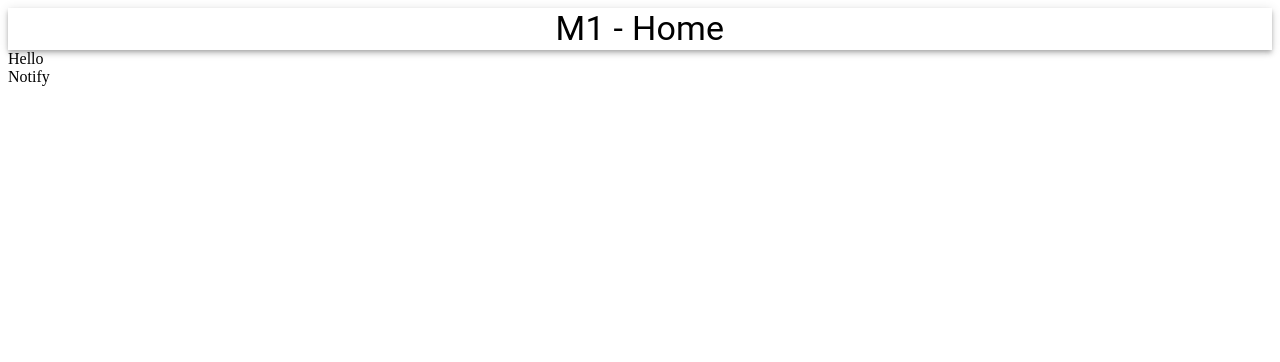
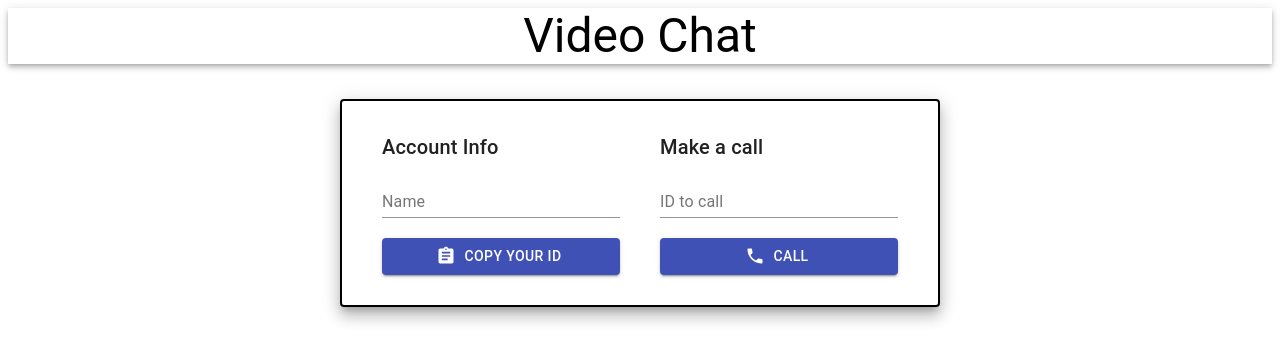
Before and after one commit to sakibhasancse/Real-time-communication-app, a React (Create React App) app in the folder webRTC/client/: page / in a window 1280 px wide. Shown: the top 362 px of the page. Built offline with nearby package versions, Linux system fonts and the light colour scheme; no server answers.

Commit message:
add : options

```diff
--- a/webRTC/client/src/App.js
+++ b/webRTC/client/src/App.js
@@ -3,21 +3,34 @@
 import VideoPlayer from './components/VideoPlayer';
 import Options from './components/Options';
 import Notifications from './components/Notifications';
+import { makeStyles } from '@material-ui/core/styles';
+const useStyles = makeStyles((theme) => ({
+
+    image: {
+        marginLeft: '15px',
+    },
+    wrapper: {
+        display: 'flex',
+        flexDirection: 'column',
+        alignItems: 'center',
+        width: '100%',
+    },
+}))
 
 const App = () => {
+    const classes = useStyles();
+
     return (
-        <div>
-            <AppBar position='static' color='inherit'>
-                <Typography variant='h4' align='center'>
-                    M1 - Home
-                </Typography>
+        <div className={classes.wrapper}>
+            <AppBar position="static" color="inherit">
+                <Typography variant="h3" align="center">Video Chat</Typography>
             </AppBar>
             <VideoPlayer />
             <Options>
                 <Notifications />
             </Options>
+            <div id="info"></div>
         </div>
     );
-}
-
+};
 export default App;
--- a/webRTC/client/src/SocketContext.js
+++ b/webRTC/client/src/SocketContext.js
@@ -1,88 +1,109 @@
 import React, { useState, useRef, useEffect, createContext } from 'react';
 import { io } from 'socket.io-client';
 import Peer from 'simple-peer';
-
+import { Alert } from '@material-ui/core'
 
 const SocketContext = createContext();
 
 const socket = io('http://localhost:5000');
 
 const ContextProvider = ({ children }) => {
-    const [stream, setStream] = useState(null);
-    const [me, setMe] = useState('');
-    const [call, setCall] = useState({});
+
     const [callAccepted, setCallAccepted] = useState(false);
     const [callEnded, setCallEnded] = useState(false);
+    const [stream, setStream] = useState();
     const [name, setName] = useState('');
+    const [call, setCall] = useState({});
+    const [me, setMe] = useState('');
 
     const myVideo = useRef();
     const userVideo = useRef();
-    const connectionRef = useRef()
+    const connectionRef = useRef();
 
     useEffect(() => {
-        navigator.mediaDevices.getUserMedia({ video: true, audio: true })
-            .then((currentStream) => {
-                setStream(currentStream);
-                myVideo.current.srcObject = currentStream;
-            })
-            .catch(() => {
-                console.log('Failed to get current stream')
-            })
+        try {
+            navigator.mediaDevices.getUserMedia({ video: true, audio: true })
+                .then((currentStream) => {
+                    setStream(currentStream);
+
+                    myVideo.current.srcObject = currentStream;
+                });
+        } catch (error) {
+            document.getElementById('info').append(<Alert severity="warning">This is a warning alert — check it out!</Alert>)
+        }
 
         socket.on('me', (id) => setMe(id));
 
         socket.on('callUser', ({ from, name: callerName, signal }) => {
-            setCall({ isReceivedCall: true, from, name: callerName, signal })
-        })
-    }, [])
+            setCall({ isReceivingCall: true, from, name: callerName, signal });
+        });
+    }, []);
 
     const answerCall = () => {
         setCallAccepted(true);
 
         const peer = new Peer({ initiator: false, trickle: false, stream });
 
-        peer.on('signal', function (data) {
-            socket.emit('answercall', { signal: data, to: call.from })
-        })
-        peer.on('stream', function (currentStream) {
+        peer.on('signal', (data) => {
+            socket.emit('answerCall', { signal: data, to: call.from });
+        });
+
+        peer.on('stream', (currentStream) => {
             userVideo.current.srcObject = currentStream;
-        })
+        });
 
         peer.signal(call.signal);
+
         connectionRef.current = peer;
-    }
+    };
 
     const callUser = (id) => {
         const peer = new Peer({ initiator: true, trickle: false, stream });
 
-        peer.on('signal', function (data) {
-            socket.emit('calluser', { userToCall: id, signalData: data, from: me, name })
-        })
-        peer.on('stream', function (currentStream) {
+        peer.on('signal', (data) => {
+            socket.emit('callUser', { userToCall: id, signalData: data, from: me, name });
+        });
+
+        peer.on('stream', (currentStream) => {
             userVideo.current.srcObject = currentStream;
-        })
+        });
 
-        socket.on('callaccepted', (signal) => {
-            setCallAccepted(true)
+        socket.on('callAccepted', (signal) => {
+            setCallAccepted(true);
 
-            peer.signal(true);
+            peer.signal(signal);
         });
 
         connectionRef.current = peer;
-    }
+    };
 
     const leaveCall = () => {
         setCallEnded(true);
+
         connectionRef.current.destroy();
-        window.location.reload()
-    }
+
+        window.location.reload();
+    };
+
     return (
         <SocketContext.Provider value={{
-            call, callAccepted, callEnded, name, me, myVideo, userVideo, connectionRef, stream, setName, callUser, leaveCall, answerCall
-        }} >
+            call,
+            callAccepted,
+            myVideo,
+            userVideo,
+            stream,
+            name,
+            setName,
+            callEnded,
+            me,
+            callUser,
+            leaveCall,
+            answerCall,
+        }}
+        >
             {children}
         </SocketContext.Provider>
-    )
-}
+    );
+};
 
-export { ContextProvider, SocketContext }
+export { ContextProvider, SocketContext };
--- a/webRTC/client/src/components/Notifications.jsx
+++ b/webRTC/client/src/components/Notifications.jsx
@@ -1,11 +1,28 @@
-import React from 'react'
+import React, { useContext } from 'react'
+import { Button } from '@material-ui/core';
+import { SocketContext } from '../SocketContext';
 
 const Notifications = () => {
+    const { answerCall, call, callAccepted } = useContext(SocketContext);
     return (
-        <div>
-            Notify
-        </div>
-    )
+        <>
+            {call.isReceivingCall && !callAccepted && (
+                <div style={{ display: 'flex', justifyContent: 'space-around', alignItems: 'center' }}>
+                    <div>
+
+                        <h2>{call.name} is calling:</h2>
+                    </div>
+                    {/* <div> */}
+
+                    <Button variant="contained" color="primary" onClick={answerCall}>
+                        Answer
+                    </Button>
+                    {/* </div> */}
+
+                </div>
+            )}
+        </>
+    );
 }
 
 export default Notifications
--- a/webRTC/client/src/components/Options.jsx
+++ b/webRTC/client/src/components/Options.jsx
@@ -1,16 +1,77 @@
-import React from 'react'
-import { Grid, Typography, Container, Paper } from '@material-ui/core';
-import { copyToClipboard } from 'react-copy-to-clipboard'
+import React, { useState, useContext } from 'react'
+import { Grid, Typography, Container, Paper, TextField, Button } from '@material-ui/core';
+import { CopyToClipboard } from 'react-copy-to-clipboard'
 import { makeStyles } from '@material-ui/core/styles';
-import { Assignment, Phone, phoneDisabled } from '@material-ui/icons'
+import { Assignment, Phone, PhoneDisabled } from '@material-ui/icons'
+import { SocketContext } from '../SocketContext'
+const useStyles = makeStyles((theme) => ({
+    root: {
+        display: 'flex',
+        flexDirection: 'column',
+    },
+    gridContainer: {
+        width: '100%',
+        [theme.breakpoints.down('xs')]: {
+            flexDirection: 'column',
+        },
+    },
+    container: {
+        width: '600px',
+        margin: '35px 0',
+        padding: 0,
+        [theme.breakpoints.down('xs')]: {
+            width: '80%',
+        },
+    },
+    margin: {
+        marginTop: 20,
+    },
+    padding: {
+        padding: 20,
+    },
+    paper: {
+        padding: '10px 20px',
+        border: '2px solid black',
+    },
+}))
 
 const Options = ({ children }) => {
+    const { me, callAccepted, name, setName, callEnded, leaveCall, callUser } = useContext(SocketContext)
+    const [idToCall, setIdToCall] = useState('');
+    const classes = useStyles();
+    console.log("idToCall", idToCall)
     return (
-        <div>
-            Hello
-            { children}
-        </div>
-
+        <Container className={classes.container}>
+            <Paper elevation={10} className={classes.paper}>
+                <form className={classes.root} noValidate autoComplete="off">
+                    <Grid container className={classes.gridContainer}>
+                        <Grid item xs={12} md={6} className={classes.padding}>
+                            <Typography gutterBottom variant="h6">Account Info</Typography>
+                            <TextField label="Name" value={name} onChange={(e) => setName(e.target.value)} fullWidth />
+                            <CopyToClipboard text={me} className={classes.margin}>
+                                <Button variant="contained" color="primary" fullWidth startIcon={<Assignment fontSize="large" />}>
+                                    Copy Your ID
+                                     </Button>
+                            </CopyToClipboard>
+                        </Grid>
+                        <Grid item xs={12} md={6} className={classes.padding}>
+                            <Typography gutterBottom variant="h6">Make a call</Typography>
+                            <TextField label="ID to call" value={idToCall} onChange={(e) => setIdToCall(e.target.value)} fullWidth />
+                            {callAccepted && !callEnded ? (
+                                <Button variant="contained" color="secondary" startIcon={<PhoneDisabled fontSize="large" />} fullWidth onClick={leaveCall} className={classes.margin}>
+                                    Hang Up
+                                </Button>
+                            ) : (
+                                <Button variant="contained" color="primary" startIcon={<Phone fontSize="large" />} fullWidth onClick={() => callUser(idToCall)} className={classes.margin}>
+                                    Call
+                                </Button>
+                            )}
+                        </Grid>
+                    </Grid>
+                </form>
+                {children}
+            </Paper>
+        </Container>
     )
 }
 
--- a/webRTC/client/src/components/VideoPlayer.jsx
+++ b/webRTC/client/src/components/VideoPlayer.jsx
@@ -1,62 +1,52 @@
-import React, { useContext } from 'react'
-import { Grid, Typography, Paper, } from '@material-ui/core';
-import { makeStyles } from '@material-ui/core/styles';
-import { SocketContext } from '../SocketContext'
+import React, { useContext } from 'react';
+import { Grid, Typography, Paper, makeStyles } from '@material-ui/core';
+
+import { SocketContext } from '../SocketContext';
+
 const useStyles = makeStyles((theme) => ({
     video: {
         width: '550px',
         [theme.breakpoints.down('xs')]: {
-            width: '300px'
+            width: '300px',
         },
     },
     gridContainer: {
         justifyContent: 'center',
         [theme.breakpoints.down('xs')]: {
-            flexDirection: 'column'
+            flexDirection: 'column',
         },
     },
     paper: {
         padding: '10px',
-        border: '2px solid green',
-        margin: '10px'
-    }
-}))
+        border: '2px solid black',
+        margin: '10px',
+    },
+}));
 
 const VideoPlayer = () => {
+    const { name, callAccepted, myVideo, userVideo, callEnded, stream, call } = useContext(SocketContext);
     const classes = useStyles();
-    const { call, callAccepted, callEnded, name, me, myVideo, userVideo, connectionRef, stream, setName, callUser, leaveCall, answerCall } = useContext(SocketContext);
-    console.log(myVideo)
+
     return (
         <Grid container className={classes.gridContainer}>
-            {/* own video */}
-
-            {
-                stream && (
-
+            {stream && (
                 <Paper className={classes.paper}>
                     <Grid item xs={12} md={6}>
-                            <Typography variant="h5" gutterBottom> {name || 'Name'}</Typography>
+                        <Typography variant="h5" gutterBottom>{name || 'Name'}</Typography>
                         <video playsInline muted ref={myVideo} autoPlay className={classes.video} />
                     </Grid>
                 </Paper>
-                )
-            }
-            {/* Outher video */}
-
-            {
-                callAccepted && !callEnded && (
-
+            )}
+            {callAccepted && !callEnded && (
                 <Paper className={classes.paper}>
                     <Grid item xs={12} md={6}>
-                            <Typography variant="h5" gutterBottom> {call.name || 'Name'}</Typography>
+                        <Typography variant="h5" gutterBottom>{call.name || 'Name'}</Typography>
                         <video playsInline ref={userVideo} autoPlay className={classes.video} />
                     </Grid>
                 </Paper>
-                )
-            }
+            )}
         </Grid>
+    );
+};
 
-    )
-}
-
-export default VideoPlayer
+export default VideoPlayer;
```
Also changed, not shown: 1 other file (tests, documents, lock files or other folders). Lines whose indentation alone changed are shown as unchanged.
